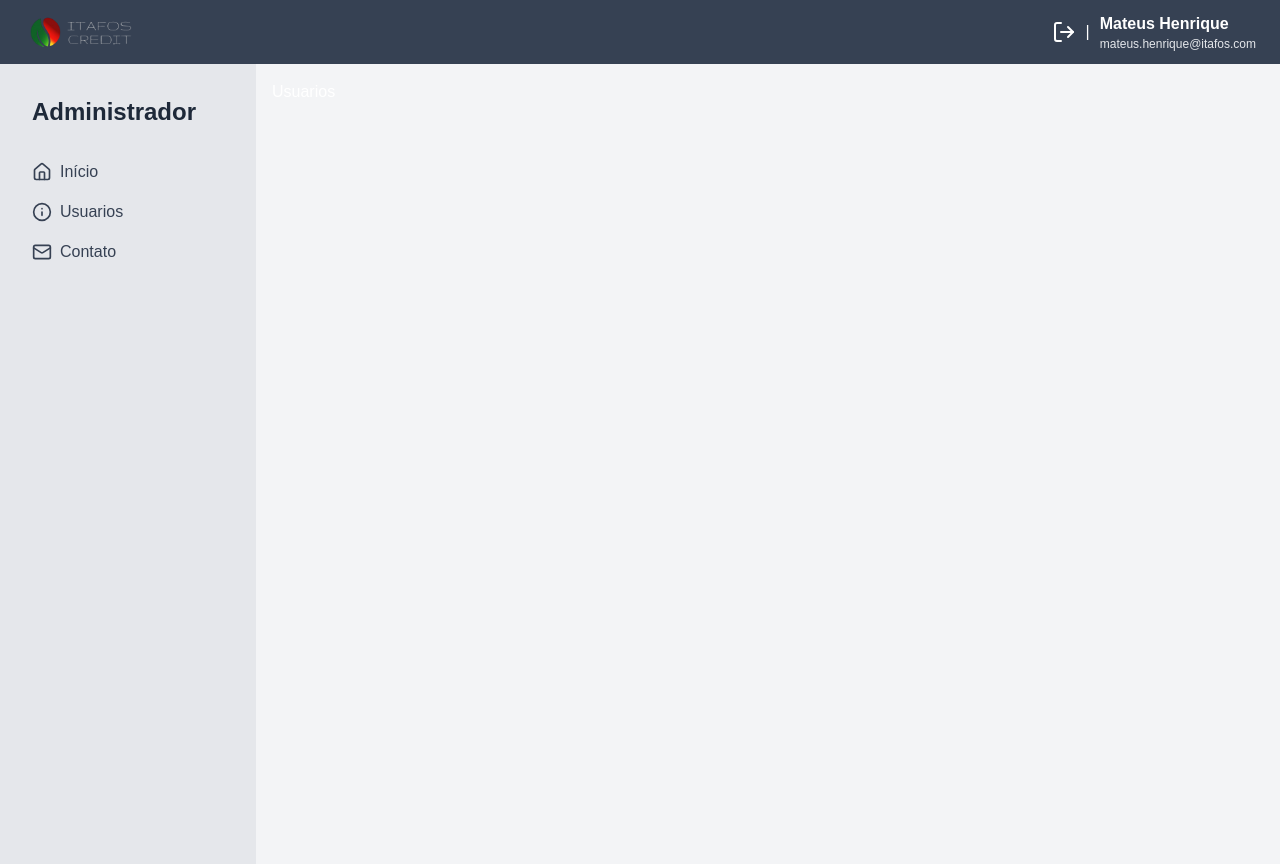
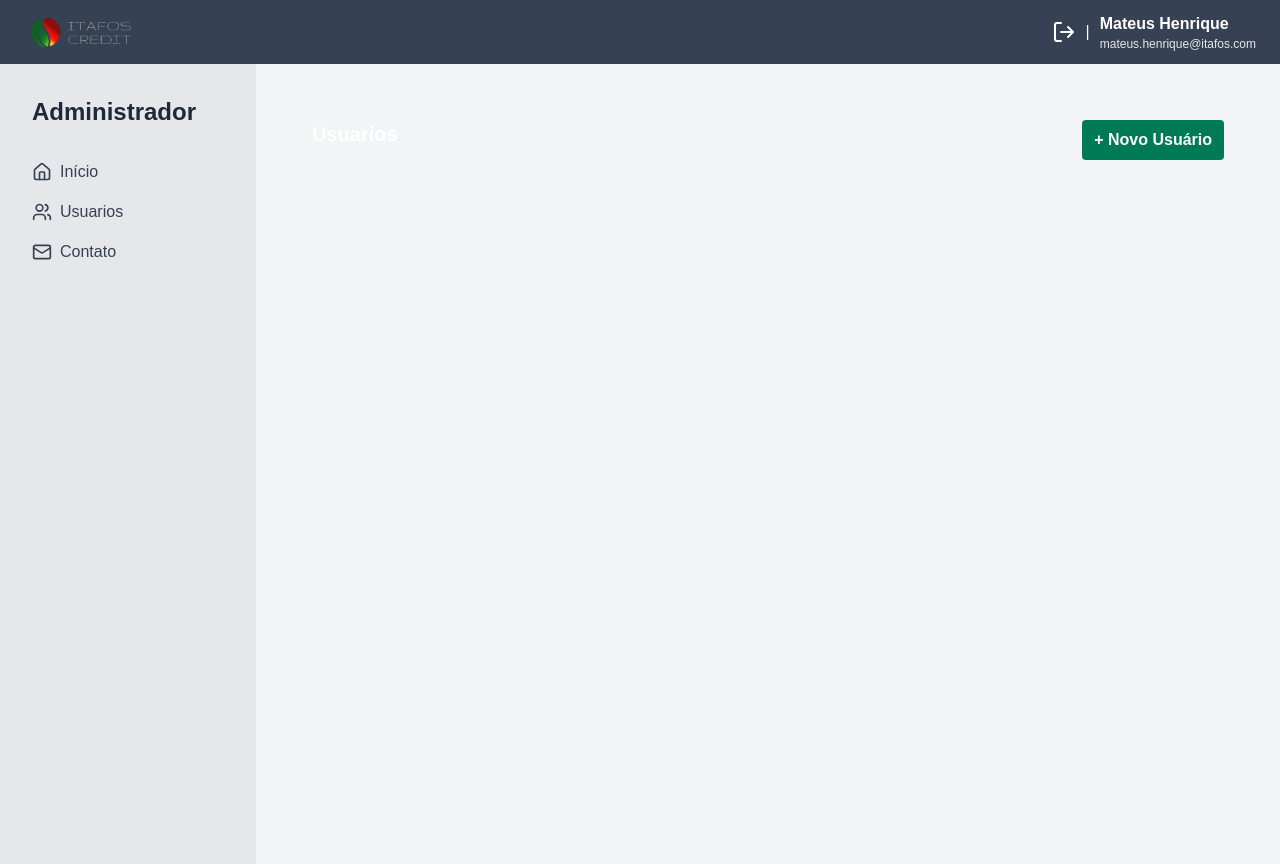
Before and after one commit to matthcarter777/itafos-credit-app, a Next.js app: page /usuarios in a window 1280 px wide. Built offline with nearby package versions, Linux system fonts and the light colour scheme.

Commit message:
feat: head users view

```diff
--- a/src/app/(private)/usuarios/page.tsx
+++ b/src/app/(private)/usuarios/page.tsx
@@ -1,7 +1,27 @@
 export default function User() {
   return (
-    <div>
-      <h1>Usuarios</h1>
+    <div className="p-10">
+      <div className="flex flex-row justify-between">
+        <h1 className="font-bold text-xl">Usuarios</h1>
+        <button
+          className="
+            bg-emerald-700
+            text-stone-50
+            rounded-sm
+            h-10
+            font-bold
+            hover:bg-emerald-800
+            transition-colors
+            p-3
+            flex
+            items-center
+            justify-center
+          "
+          type="button"
+                >
+          + Novo Usuário
+        </button>
+      </div>
     </div>
   );
 }
--- a/src/app/components/Navbar/Navbar.tsx
+++ b/src/app/components/Navbar/Navbar.tsx
@@ -1,4 +1,4 @@
-import { Home, Info, Mail } from 'lucide-react';
+import { Home, Info, Mail, Users } from 'lucide-react';
 import Link from 'next/link'; // Remova se não estiver usando Next.js
 
 const Navbar = () => {
@@ -10,17 +10,17 @@ const Navbar = () => {
 
       <ul className="flex flex-col gap-4 text-gray-700 font-medium">
         <li>
-          <Link href="/home" className="flex items-center gap-2 hover:text-blue-600 transition">
+          <Link href="/home" className="flex items-center gap-2 hover:text-green-600 transition">
             <Home size={20} /> Início
           </Link>
         </li>
         <li>
-          <Link href="/usuarios" className="flex items-center gap-2 hover:text-blue-600 transition">
-            <Info size={20} /> Usuarios
+          <Link href="/usuarios" className="flex items-center gap-2 hover:text-green-600 transition">
+            <Users size={20} /> Usuarios
           </Link>
         </li>
         <li>
-          <Link href="/contato" className="flex items-center gap-2 hover:text-blue-600 transition">
+          <Link href="/contato" className="flex items-center gap-2 hover:text-green-600 transition">
             <Mail size={20} /> Contato
           </Link>
         </li>
```
